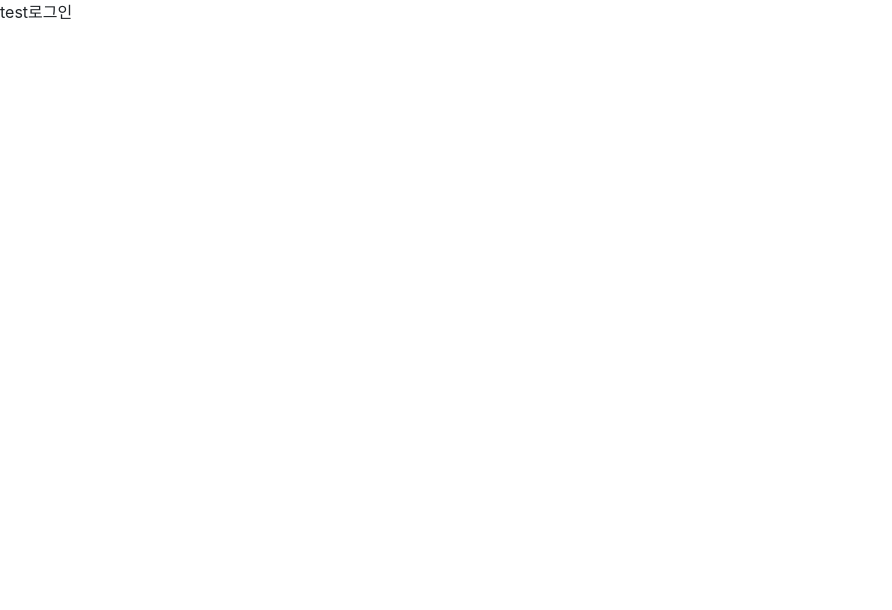
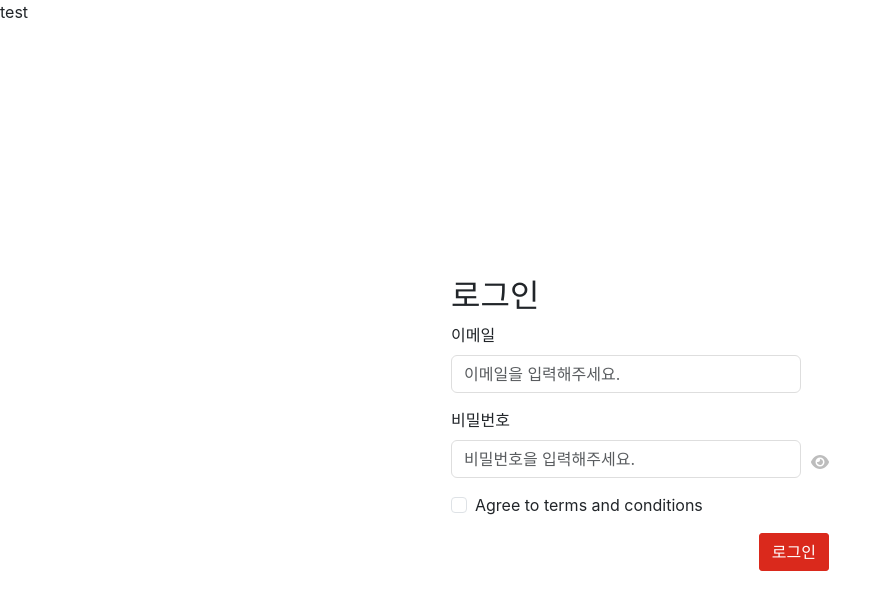
Before and after one commit to yunyoung0531/lotte-assignment, a React (Create React App) app: page /signin in a window 1280 px wide. Shown: the top 610 px of the page, without its empty margins (0-892 px from the left). Built offline with nearby package versions, Linux system fonts and the light colour scheme.

Commit message:
design: 로그인 폼 디자인

```diff
--- a/src/App.tsx
+++ b/src/App.tsx
@@ -1,7 +1,8 @@
 import React from 'react';
 import './App.css';
 import { BrowserRouter as Router, Routes, Route } from 'react-router-dom';
-import Signup from './pages/SignUp';
+import SignUp from './pages/SignUp';
+import SignIn from './pages/SignIn';
 
 const App: React.FC = () => {
   return (
@@ -9,8 +10,8 @@ const App: React.FC = () => {
       test
       <Routes>
         <Route path='/' element={<>홈</>}/>
-        <Route path='/signin' element={<>로그인</>}/>
-        <Route path='/signup' element={<><Signup/></>}/>
+        <Route path='/signin' element={<><SignIn /></>}/>
+        <Route path='/signup' element={<><SignUp/></>}/>
         <Route path='*' element={<>찾을 수 없는 페이지입니다.</>}/>
       </Routes>
     </div>
--- /dev/null
+++ b/src/pages/SignIn.tsx
@@ -0,0 +1,76 @@
+import React, { useState } from 'react';
+import 'bootstrap/dist/css/bootstrap.min.css';
+import { Button, Col, Container, Form, Row } from 'react-bootstrap';
+import { FontAwesomeIcon } from '@fortawesome/react-fontawesome'
+import { faEye } from '@fortawesome/free-solid-svg-icons';
+
+interface UserData {
+    username: string;
+    email: string;
+    password: string;
+}
+
+const SignIn: React.FC = () => {
+    const [validated, setValidated] = useState(false);
+    const handleSubmit = (event: React.FormEvent<HTMLFormElement>): void => {
+        event.preventDefault();
+        const form = event.currentTarget;
+        if (!form.checkValidity()) {
+            event.stopPropagation();
+        }
+        setValidated(true);
+    };
+
+
+    return (
+        <div style={{ display: 'flex', justifyContent: 'center', alignItems: 'center', height: '100vh' }}>
+            <Container>
+                <Row className="justify-content-center">
+                    <Col md={6}>
+                        <div className='signup-form'>
+                            <Form noValidate validated={validated} onSubmit={handleSubmit}>
+                            <h2>로그인</h2>
+                                <Form.Group controlId="email">
+                                    <Form.Label>이메일</Form.Label>
+                                    <Form.Control
+                                        required
+                                        type="email"
+                                        placeholder="이메일을 입력해주세요."
+                                        className='signup-form-len no-outline'
+                                    />
+                                    <Form.Control.Feedback>Looks good!</Form.Control.Feedback>
+                                </Form.Group>
+                                <Form.Group controlId="password">
+                                    <Form.Label>비밀번호</Form.Label>
+                                    <div style={{ display: 'flex', alignItems: 'center' }}>
+                                        <Form.Control
+                                            required
+                                            type="password"
+                                            placeholder='비밀번호을 입력해주세요.'
+                                            className='signup-form-len no-outline'
+                                        />
+                                        <FontAwesomeIcon icon={faEye} style={{color: "#bdbdbd", marginLeft: '10px', marginBottom: '10px', cursor: 'pointer'}} />
+                                    </div>
+                                    <Form.Control.Feedback>Looks good!</Form.Control.Feedback>
+                                </Form.Group>
+                                <Form.Group className="mb-3">
+                                    <Form.Check
+                                        required
+                                        label="Agree to terms and conditions"
+                                        feedback="You must agree before submitting."
+                                        feedbackType="invalid"
+                                    />
+                                </Form.Group>
+                                <div style={{ display: 'flex', justifyContent: 'end' }}>
+                                    <Button type="submit" className='signup-btn'>로그인</Button>
+                                </div>
+                            </Form>
+                        </div>
+                    </Col>
+                </Row>
+            </Container>
+        </div>
+    );
+}
+
+export default SignIn;
```
